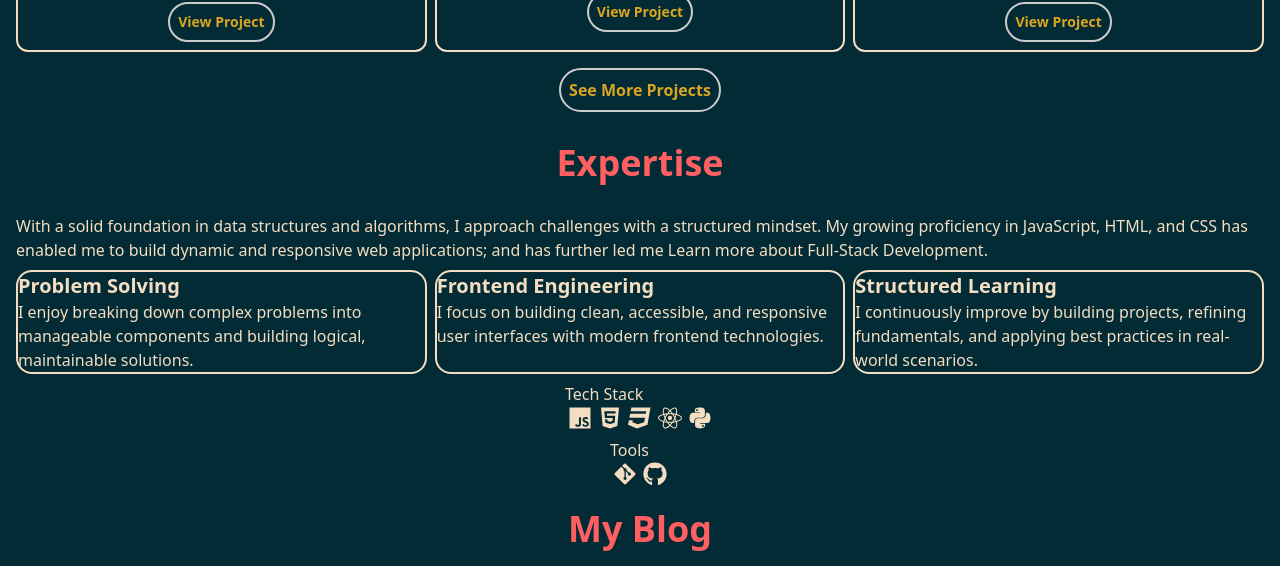
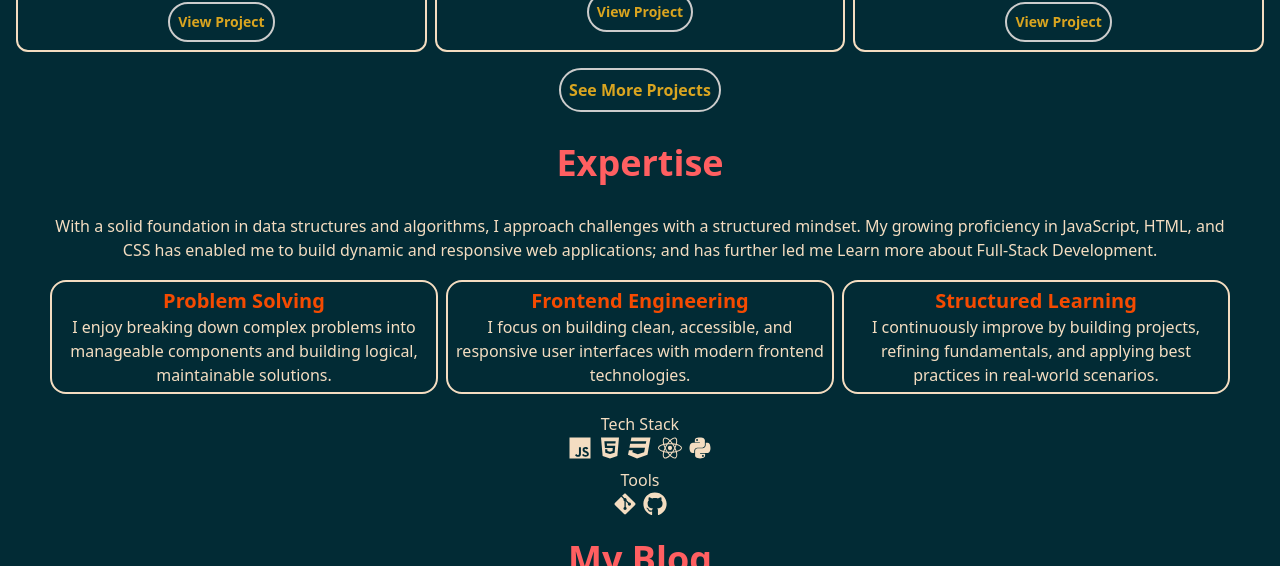
Before and after one commit to thabangDev77/thabangdev-portfolio, a React (Vite) app in the folder thabangdev-portfolio/: page / in a window 1280 px wide. Shown: the part 1760-2326 px from the top of the page. Built offline with nearby package versions, Linux system fonts and the light colour scheme.

Commit message:
refactor: improve the layout and apearance of the expertise section

```diff
--- a/thabangdev-portfolio/src/components/expertise/Expertise.jsx
+++ b/thabangdev-portfolio/src/components/expertise/Expertise.jsx
@@ -14,9 +14,9 @@ function Expertise() {
         </p>
 
       {/* Expertise Pillars */}
-      <div className='grid grid-cols-3 gap-2 my-4'>
+      <div className='descriptions grid grid-cols-3 gap-2 my-4'>
             <article className='border-2 rounded-2xl p-2'>
-          <h3 className='text-xl font-semibold'>Problem Solving</h3>
+                <h3 className='text-xl font-semibold text-orange-600'>Problem Solving</h3>
                 <p className='mt-2'>
                     I enjoy breaking down complex problems into manageable components
                     and building logical, maintainable solutions.
@@ -24,7 +24,7 @@ function Expertise() {
             </article>
 
             <article className='border-2 rounded-2xl p-2'>
-          <h3 className='text-xl font-semibold'>Frontend Engineering</h3>
+                <h3 className='text-xl font-semibold text-orange-600'>Frontend Engineering</h3>
                 <p className='mt-2'>
                     I focus on building clean, accessible, and responsive user
                     interfaces with modern frontend technologies.
@@ -32,7 +32,7 @@ function Expertise() {
             </article>
 
             <article className='border-2 rounded-2xl p-2'>
-          <h3 className='text-xl font-semibold'>Structured Learning</h3>
+                <h3 className='text-xl font-semibold text-orange-600'>Structured Learning</h3>
                 <p className='mt-2'>
                     I continuously improve by building projects, refining fundamentals,
                     and applying best practices in real-world scenarios.
--- a/thabangdev-portfolio/src/index.css
+++ b/thabangdev-portfolio/src/index.css
@@ -42,7 +42,19 @@ button {
     margin-top: 1rem;
 }
 
-#about-me {
+#about-me, #expertise {
     max-width: 1200px;
     margin: 0 auto;
 }
+
+#expertise {
+    text-align: center;
+}
+
+#expertise .descriptions {
+    margin: 10px
+}
+
+#expertise .descriptions article {
+    padding: 5px;
+}
```
Lines whose indentation alone changed are shown as unchanged.
